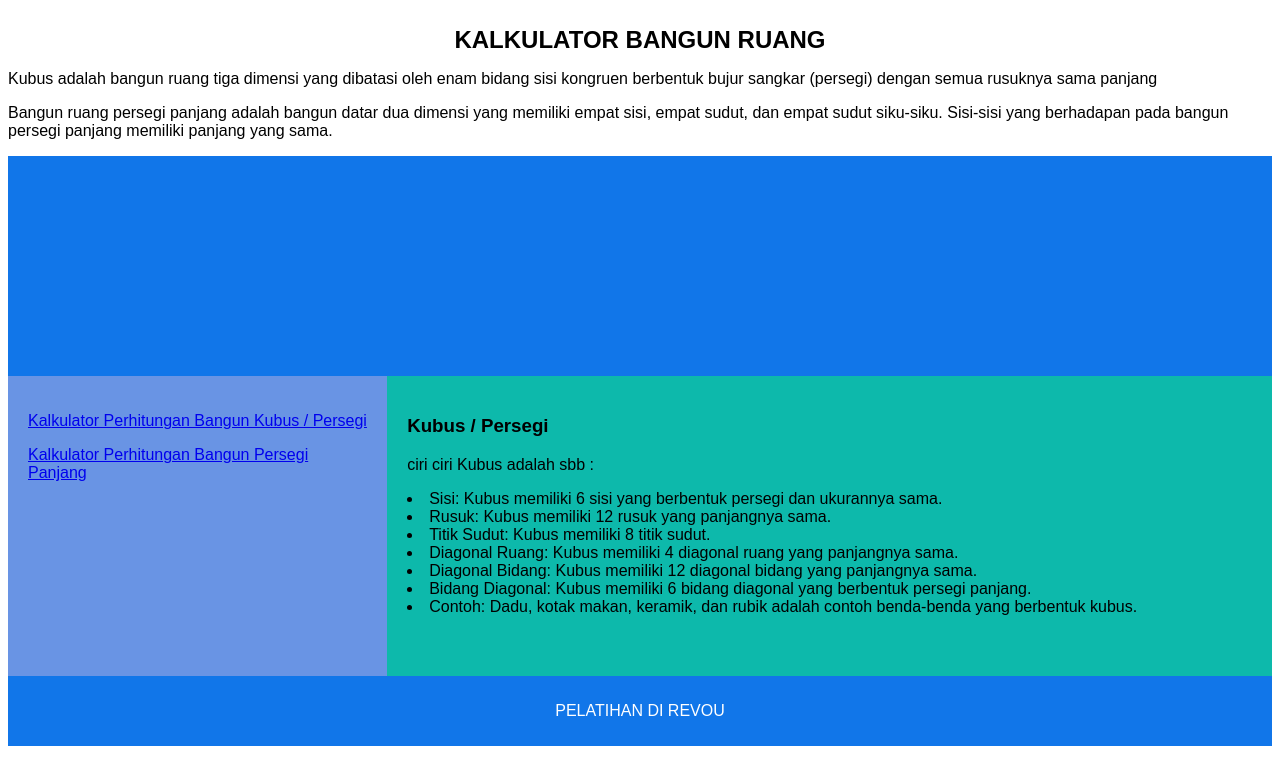
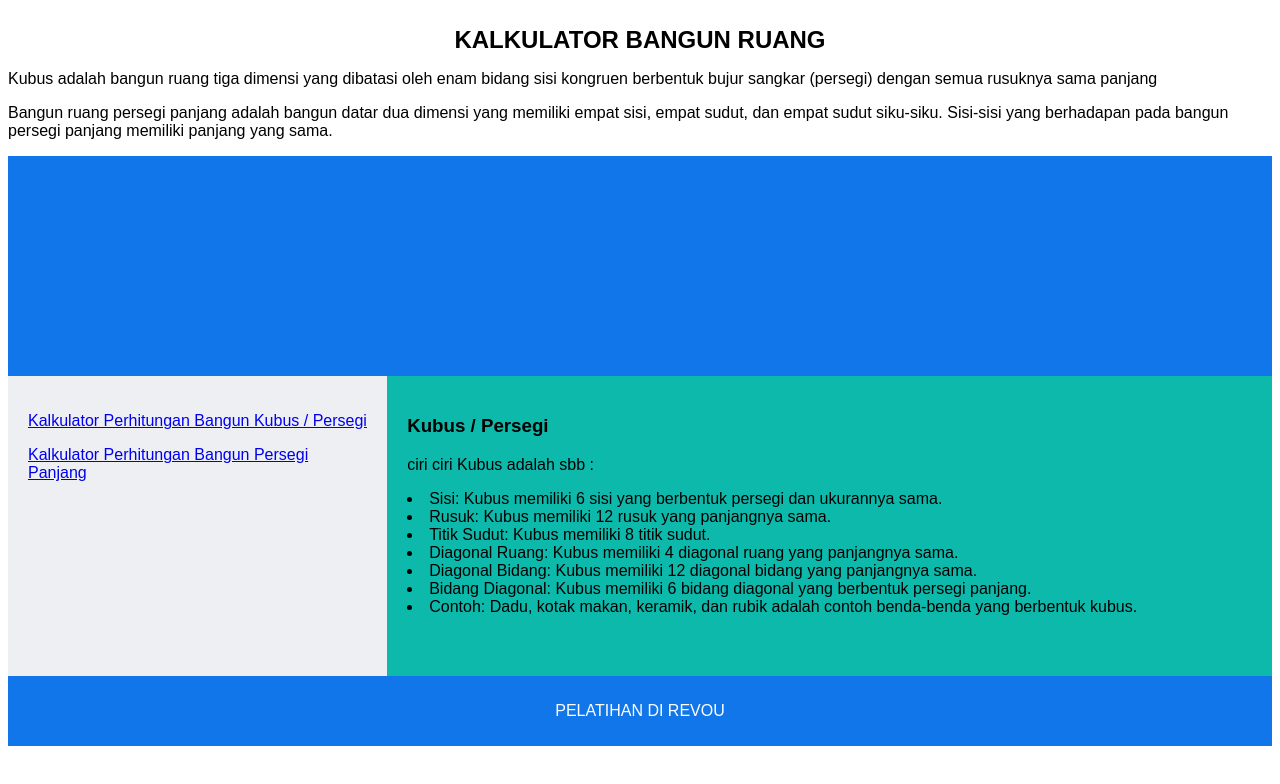
Before and after one commit to revou-fundamental-course/17-mar-25-andrihermansyah, a plain HTML site: page index.html in a window 1280 px wide. Drawn offline with Linux system fonts and the light colour scheme.

Commit message:
17-mar-25-andrihermansyah

```diff
--- a/index.html
+++ b/index.html
@@ -27,7 +27,7 @@ nav {
   float: left;
   width: 30%;
   height: 300px;
-  background: #6994e4;
+  background: #edeff3;
   padding: 20px;
 }
 
```
